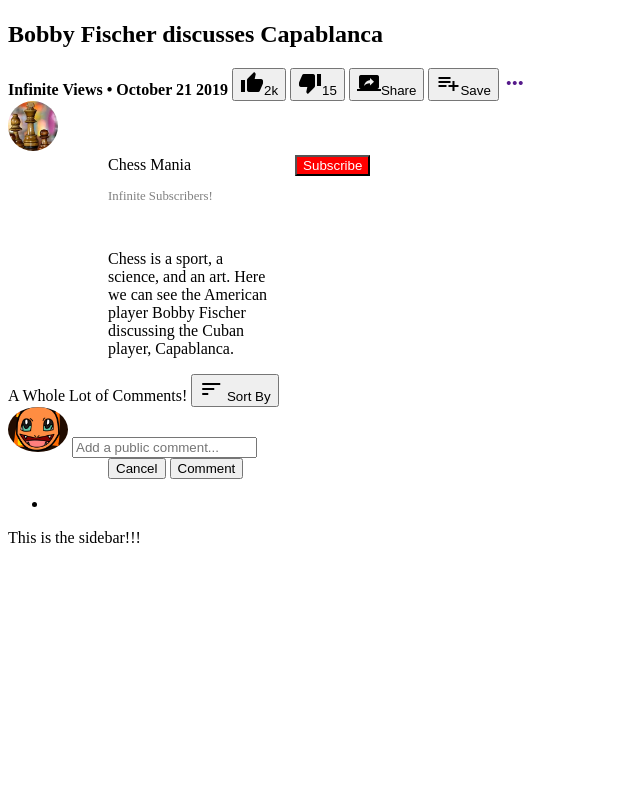
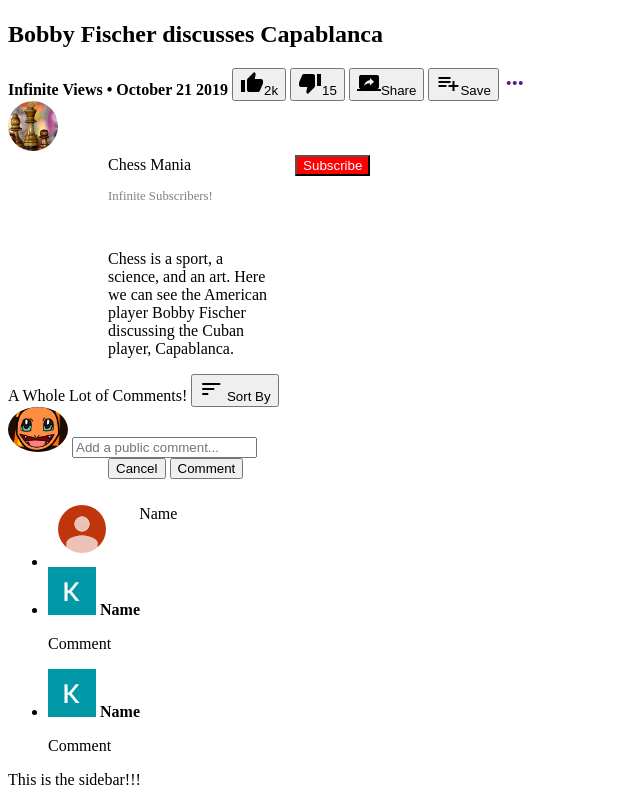
Before and after one commit to fdezcaminero/HTML1, a plain HTML site: page index.html in a window 1280 px wide. Shown: the part 567-1364 px from the top of the page, without its empty margins (0-640 px from the left). Before the commit the page ends 1122 px from the top, so only its background shows below. Drawn offline with Linux system fonts and the light colour scheme.

Commit message:
adding columns on the comments section,

```diff
--- a/css/style.css
+++ b/css/style.css
@@ -97,3 +97,30 @@
   #comment-buttons {
     margin-left: 100px;
   }
+
+  /* Left and right column */
+.column.side {
+  width: 10%;
+}
+
+/* Middle column */
+.column.middle {
+  width: 50%;
+}
+
+.row:after {
+  content: "";
+  display: table;
+  clear: both;
+}
+
+.column {
+  float: left;
+  padding: 10px;
+}
+li {
+  width: 50%;
+}
+.photo {
+  border-radius: 50%;
+}
--- a/index.html
+++ b/index.html
@@ -1,17 +1,19 @@
 <!DOCTYPE html>
 <html>
+
 <head>
     <title>YouTube Page</title>
     <link rel="stylesheet" type="text/css" href="css/style.css">
     <link rel="stylesheet" href="https://fonts.googleapis.com/icon?family=Material+Icons">
 </head>
+
 <body>
     <header>
         <nav>
             <div class="topnav">
                 <img src="resources/logo.png" alt="youtube logo" height="50">
                 <input type="text" placeholder="Search">
-                    <button><img src="resources/magnify.png" height="10" ></button>
+                <button><img src="resources/magnify.png" height="10"></button>
                 <button><img src="resources/Toolbar.png" class="Camera"></button>
             </div>
         </nav>
@@ -46,9 +48,11 @@
 
             <button id="subscribebutton">Subscribe</button>
 
-                <br><p id="descriptioncontent">Infinite Subscribers!</p>
             <br>
-                <p id="randomp">Chess is a sport, a science, and an art. Here we can see the American player Bobby Fischer discussing the Cuban player, Capablanca.</p>
+            <p id="descriptioncontent">Infinite Subscribers!</p>
+            <br>
+            <p id="randomp">Chess is a sport, a science, and an art. Here we can see the American player Bobby Fischer
+                discussing the Cuban player, Capablanca.</p>
         </div>
     </section>
 
@@ -69,7 +73,27 @@
 
         <ul>
             <li>
+                <div class="row">
+                <div class="column side">
+                    <img class="photo" src="resources/photo1.jpg">
+                </div>
+                <div class="column middle">
+                    <span>Name</span>
+                </div>
+                <div class="column side">
 
+                </div>
+            </div>
+            </li>
+            <li>
+                <img src="resources/photo2.jpg">
+                <h4>Name</h4>
+                <p>Comment</p>
+            </li>
+            <li>
+                <img src="resources/photo2.jpg">
+                <h4>Name</h4>
+                <p>Comment</p>
             </li>
         </ul>
 
```
Also changed, not shown: resources/photo1.jpg (added), resources/photo2.jpg (added), resources/photo3.jpg (added), resources/photo4.jpg (added), resources/photo5.jpg (added), resources/photo6.jpg (added). Lines whose indentation alone changed are shown as unchanged.
